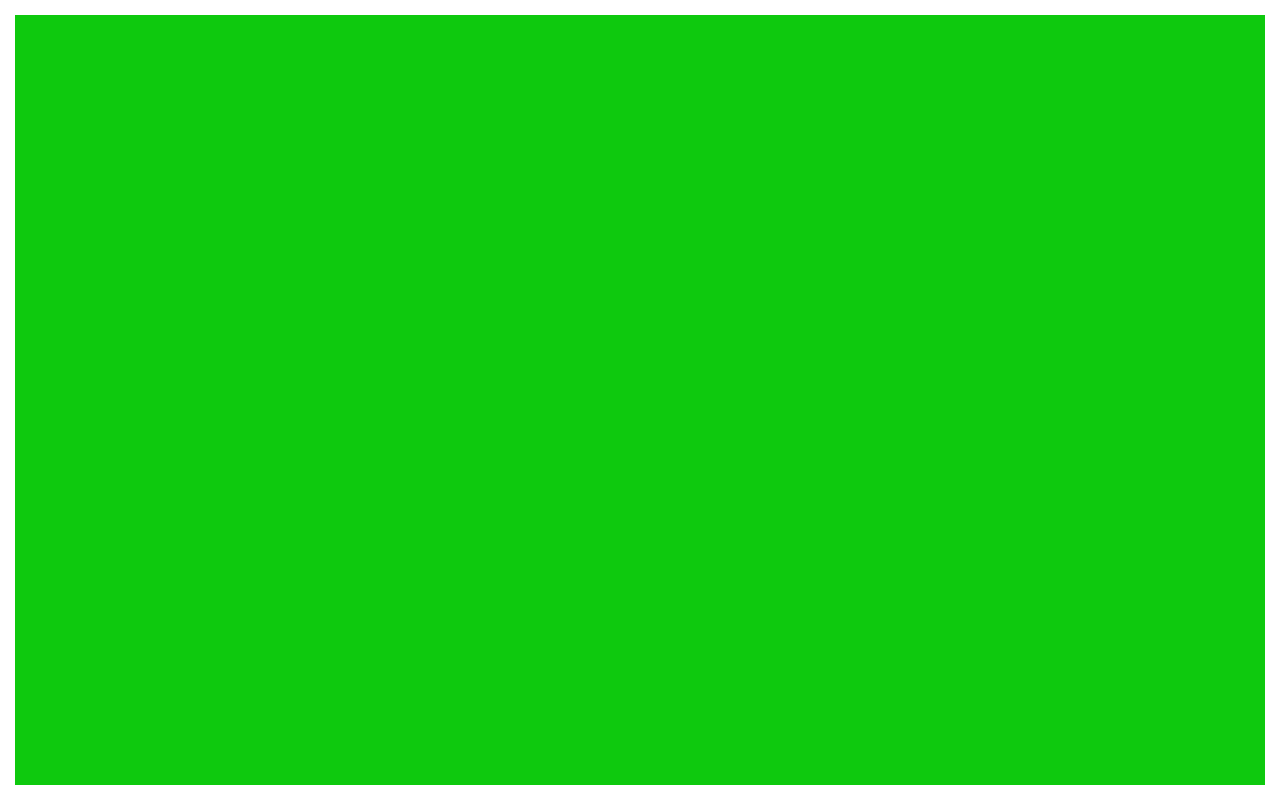
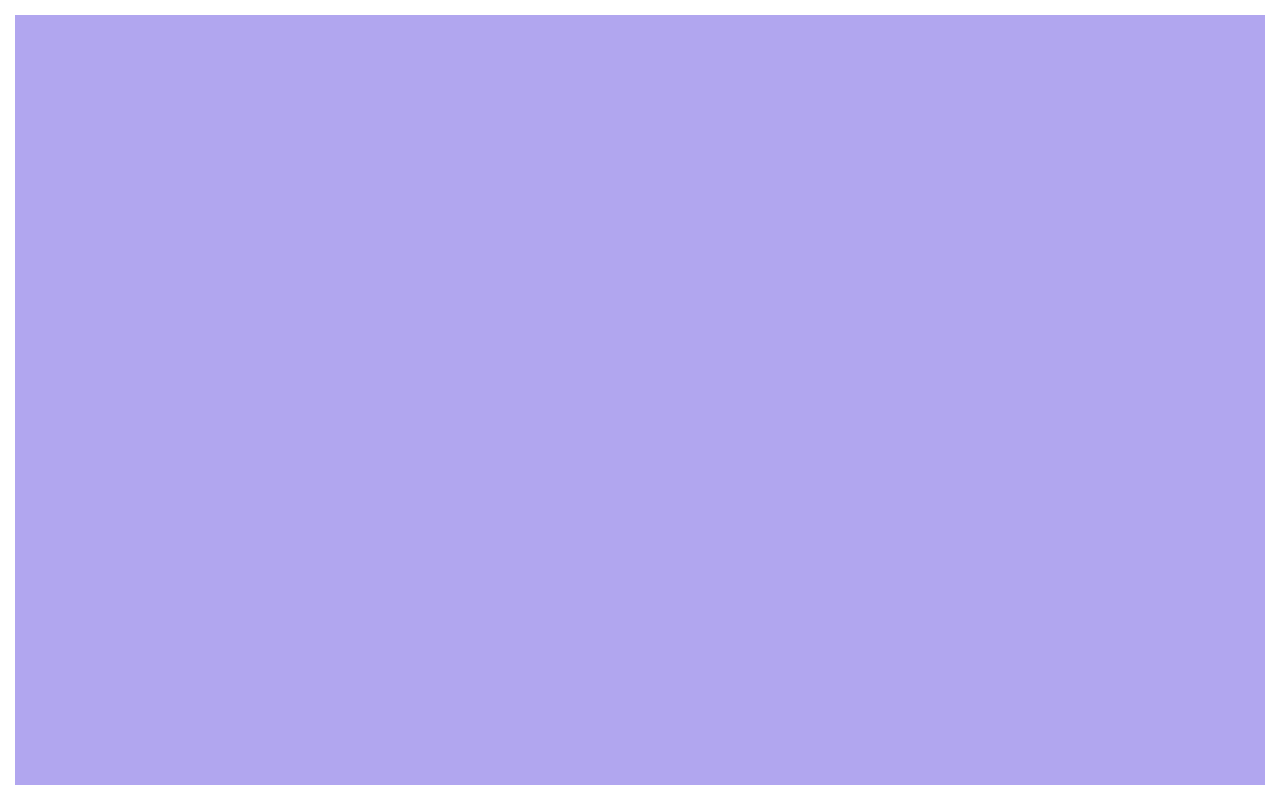
Before and after one commit to AleksBartov/game, a plain HTML site: page index.html in a window 1280 px wide. Drawn offline with Linux system fonts and the light colour scheme.

Commit message:
color test change

```diff
--- a/style.css
+++ b/style.css
@@ -12,5 +12,5 @@ body {
     align-items: center;
 }
 #canvas1 {
-    background-color: rgb(14, 201, 14);
+    background-color: rgb(177, 166, 239);
 }
```
